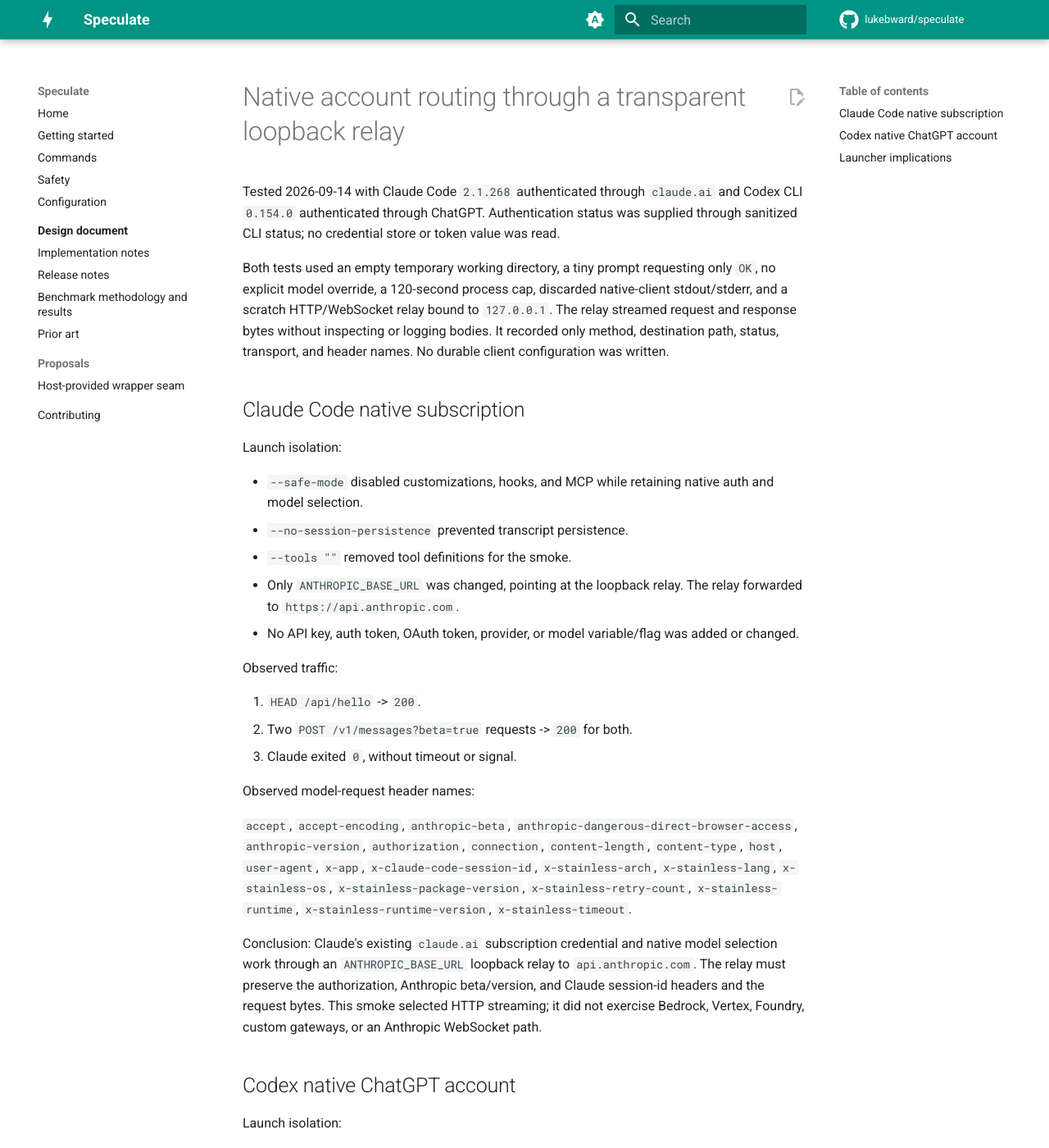
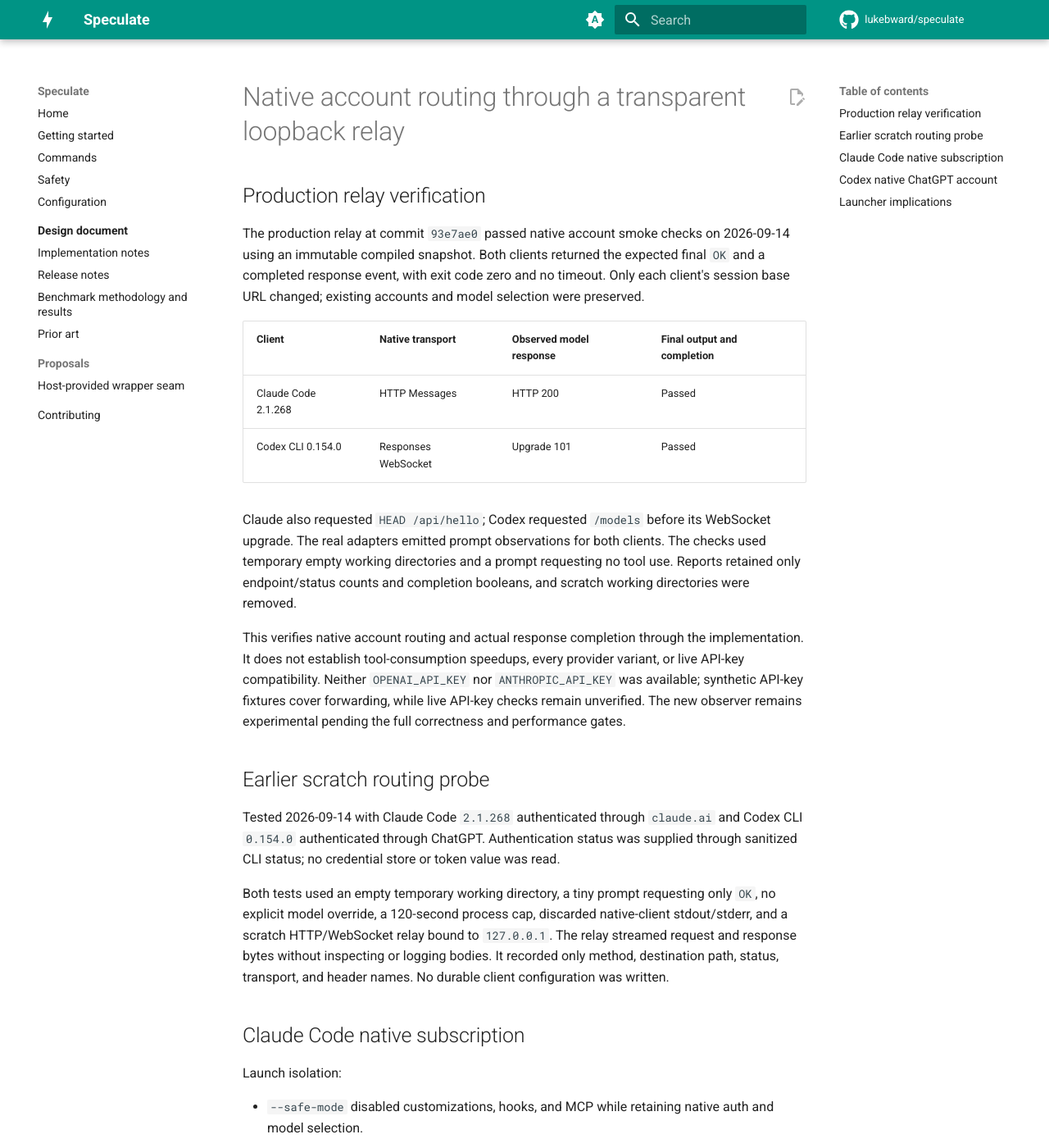
Before and after one commit to lukebward/speculate, an MkDocs documentation site: the page built from docs/observer-native-routing.md, in a window 1280 px wide and 1400 px high. Shown: the whole window at 82% size. Built offline with MkDocs 1.6.1 and Material for MkDocs 9.7.7, drawn with Linux system fonts in a browser that asks for light colours; comment, search, counter and statistics services are not loaded.

Commit message:
docs: record native production relay verification

```diff
--- a/docs/observer-native-routing.md
+++ b/docs/observer-native-routing.md
@@ -1,4 +1,19 @@
 # Native account routing through a transparent loopback relay
+
+## Production relay verification
+
+The production relay at commit `93e7ae0` passed native account smoke checks on 2026-09-14 using an immutable compiled snapshot. Both clients returned the expected final `OK` and a completed response event, with exit code zero and no timeout. Only each client's session base URL changed; existing accounts and model selection were preserved.
+
+| Client | Native transport | Observed model response | Final output and completion |
+| --- | --- | --- | --- |
+| Claude Code 2.1.268 | HTTP Messages | HTTP 200 | Passed |
+| Codex CLI 0.154.0 | Responses WebSocket | Upgrade 101 | Passed |
+
+Claude also requested `HEAD /api/hello`; Codex requested `/models` before its WebSocket upgrade. The real adapters emitted prompt observations for both clients. The checks used temporary empty working directories and a prompt requesting no tool use. Reports retained only endpoint/status counts and completion booleans, and scratch working directories were removed.
+
+This verifies native account routing and actual response completion through the implementation. It does not establish tool-consumption speedups, every provider variant, or live API-key compatibility. Neither `OPENAI_API_KEY` nor `ANTHROPIC_API_KEY` was available; synthetic API-key fixtures cover forwarding, while live API-key checks remain unverified. The new observer remains experimental pending the full correctness and performance gates.
+
+## Earlier scratch routing probe
 
 Tested 2026-09-14 with Claude Code `2.1.268` authenticated through `claude.ai` and Codex CLI `0.154.0` authenticated through ChatGPT. Authentication status was supplied through sanitized CLI status; no credential store or token value was read.
 
```
